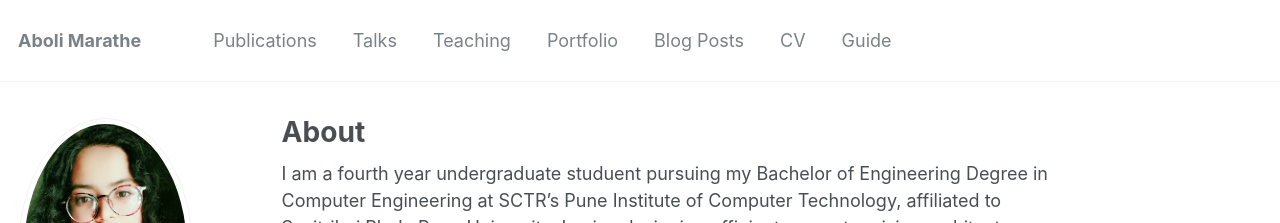
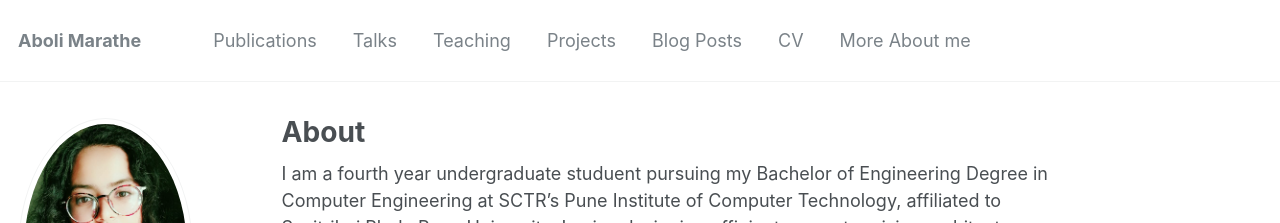
Before and after one commit to Infernolia/Infernolia.github.io, a Jekyll site: the page built from _pages/about.md, in a window 1280 px wide and 930 px high. Shown: the top 223 px of the window. Built offline with Jekyll 4.4.1, drawn with Linux system fonts in a browser that asks for light colours; some web fonts are replaced.

Commit message:
Update navigation.yml

```diff
--- a/_data/navigation.yml
+++ b/_data/navigation.yml
@@ -9,8 +9,8 @@ main:
   - title: "Teaching"
     url: /teaching/
 
-  - title: "Portfolio"
-    url: /portfolio/
+  - title: "Projects"
+    url: /projects/
 
   - title: "Blog Posts"
     url: /year-archive/
@@ -18,5 +18,5 @@ main:
   - title: "CV"
     url: /cv/
 
-  - title: "Guide"
-    url: /markdown/
+  - title: "More About me"
+    url: /hobbies/
```
